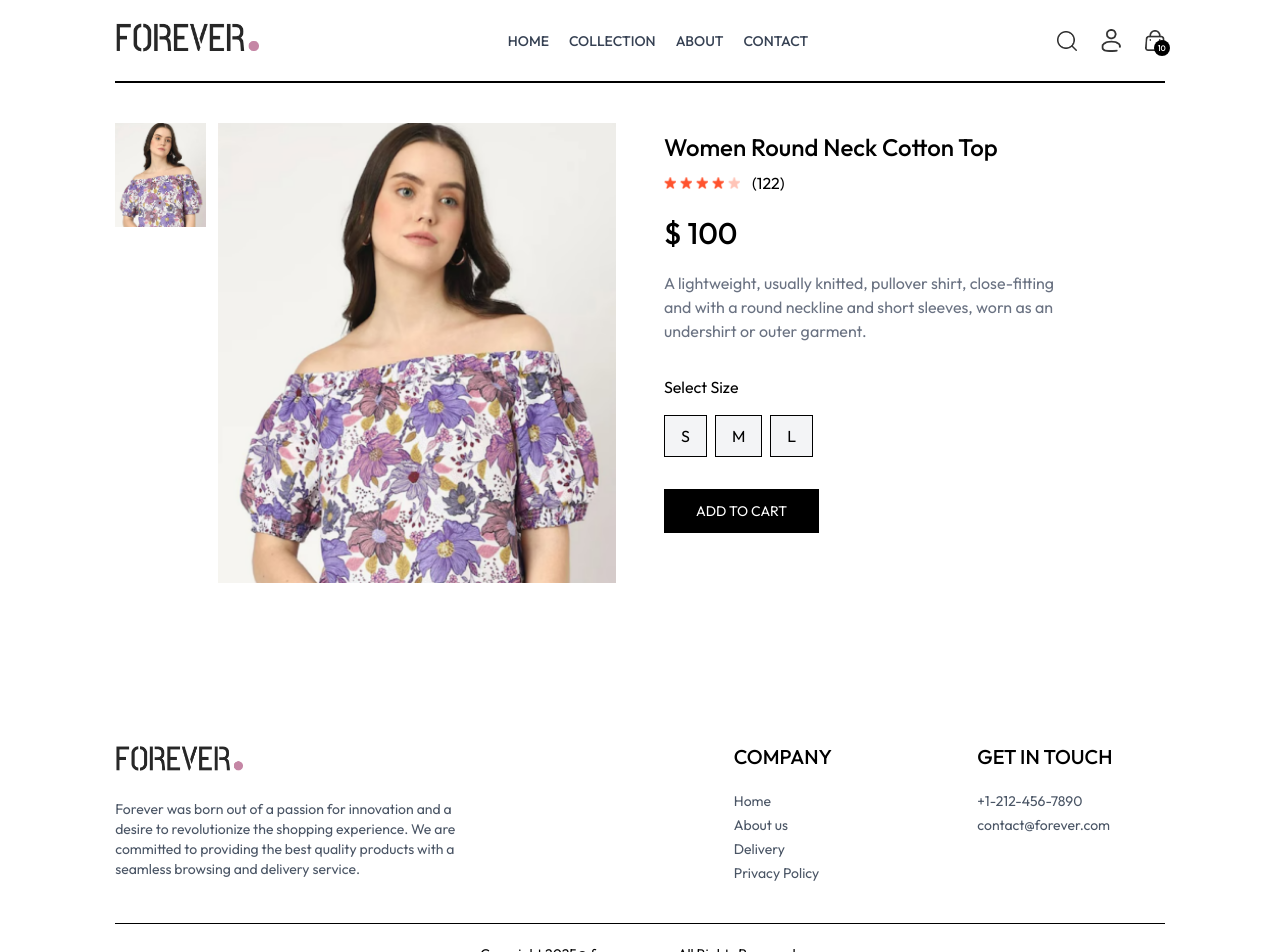
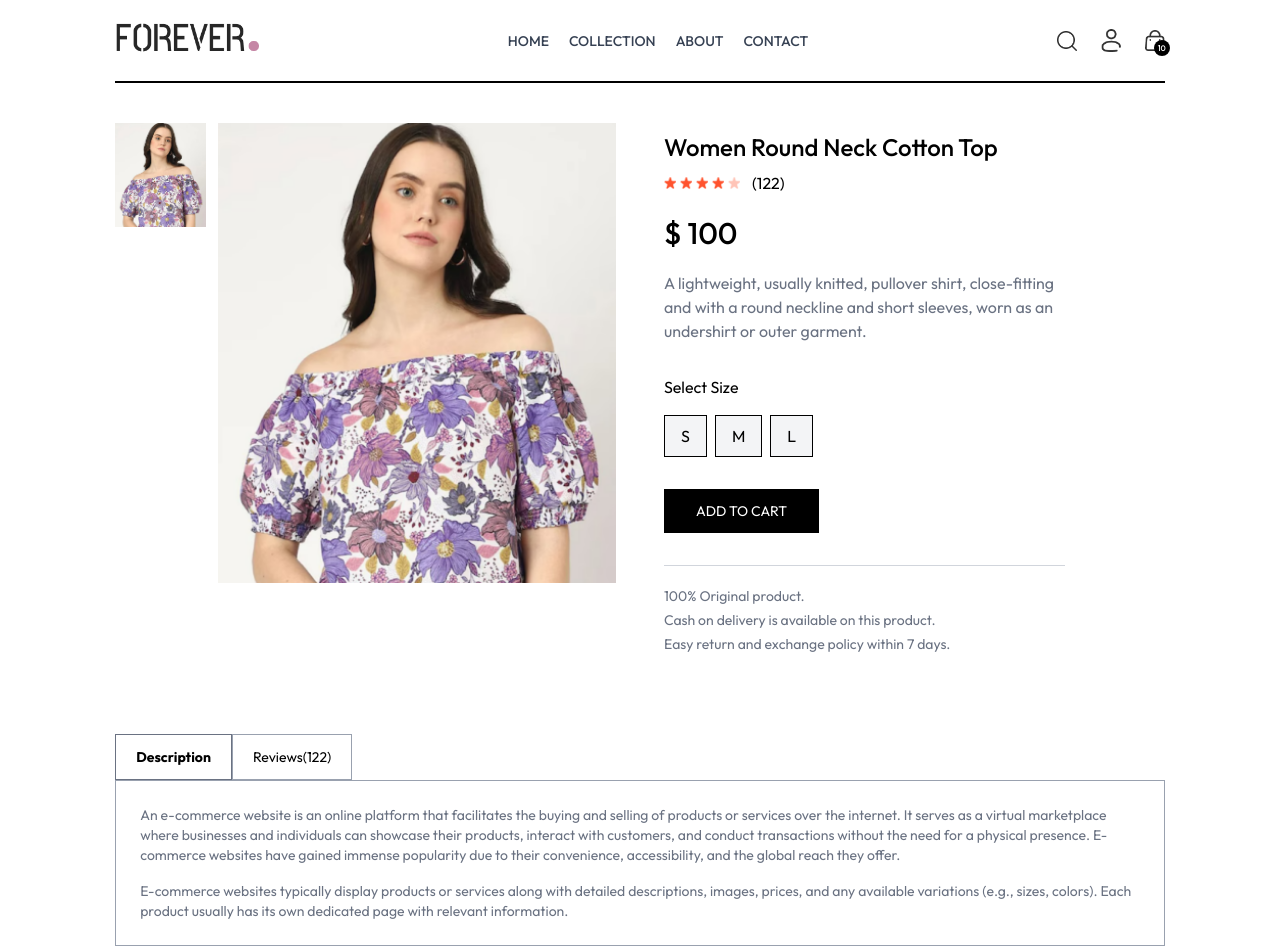
Before and after one commit to NaveenRay1/FOREVER, a React app in the folder frontend/: page /product/aaaaa in a window 1280 px wide. Shown: the top 952 px of the page. Built offline with nearby package versions, Linux system fonts and the light colour scheme; the HTML template or start-up script is replaced by a standard one.

Commit message:
added description and review section

```diff
--- a/frontend/src/pages/Product.jsx
+++ b/frontend/src/pages/Product.jsx
@@ -63,7 +63,24 @@ const Product = () => {
 
                 </div>
                 <button className='bg-black px-8 py-3 text-white text-sm active:bg-gray-700'>ADD TO CART</button>
+                <hr className='mt-8 sm:w-4/5 text-gray-300'></hr>
+                <div className='text-sm text-gray-500 mt-5 flex flex-col gap-1'>
+                      <p>100% Original product.</p>
+                      <p>Cash on delivery is available on this product.</p>
+                      <p>Easy return and exchange policy within 7 days.</p>
+                </div>
         </div>
+      </div>
+      {/* description and Review SEction */}
+      <div className='mt-20'>
+          <div className='flex'>
+            <b className='border border-gray-500 px-5 py-3 text-sm'>Description</b>
+            <p className='border border-gray-400 px-5 py-3 text-sm'>Reviews(122)</p>
+          </div>
+          <div className=' flex flex-col gap-4 border border-gray-400 px-6 py-6 text-sm text-gray-500'>
+            <p>An e-commerce website is an online platform that facilitates the buying and selling of products or services over the internet. It serves as a virtual marketplace where businesses and individuals can showcase their products, interact with customers, and conduct transactions without the need for a physical presence. E-commerce websites have gained immense popularity due to their convenience, accessibility, and the global reach they offer.</p>
+            <p>E-commerce websites typically display products or services along with detailed descriptions, images, prices, and any available variations (e.g., sizes, colors). Each product usually has its own dedicated page with relevant information.</p>
+          </div>
       </div>
     </div>
   ): <div className='opacity-0'></div>
```
